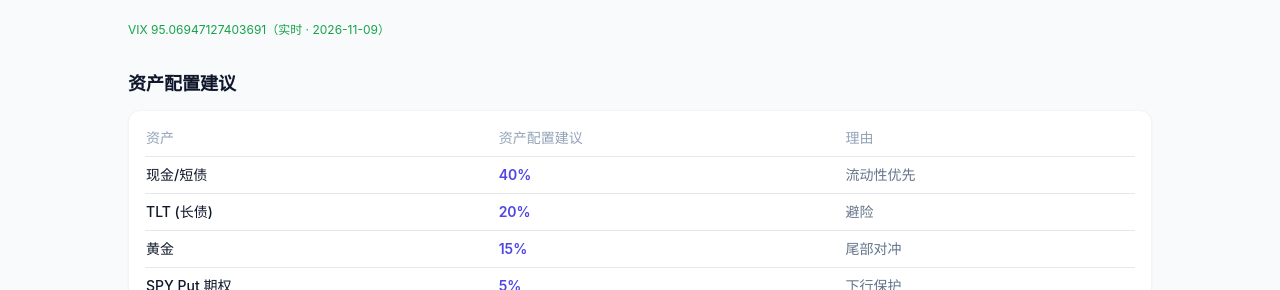
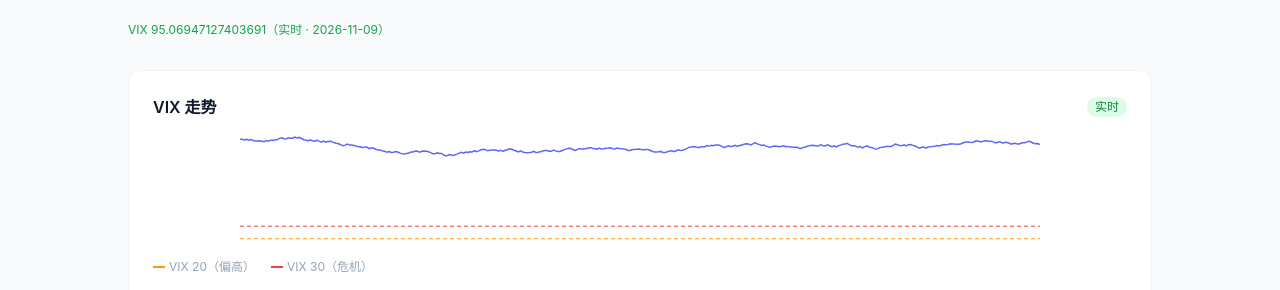
Before and after one commit to weacond/weacondwebsite, a Next.js app: page /macro in a window 1280 px wide. Both pictures are taken after a click on the button "加载实时 VIX". Shown: the part 510-800 px from the top of the page. Built offline with nearby package versions, Linux system fonts and the light colour scheme; no server answers.

Commit message:
feat(macro): VIX trend sparkline (live/demo) with 20/30 threshold lines, rendered from /api/marketdata VIX history

```diff
--- a/pages/macro.js
+++ b/pages/macro.js
@@ -42,6 +42,7 @@ export default function MacroPage() {
   const [dataSource, setDataSource] = useState("demo");
   const [loadingVix, setLoadingVix] = useState(false);
   const [vixNote, setVixNote] = useState("");
+  const [vixSeries, setVixSeries] = useState([]);
 
   // 用当前 VIX（演示或真实）重新评估宏观状态；其余指标暂用演示占位
   const MACRO = assessMacroState({ ...DEMO_INDICATORS, vix });
@@ -57,6 +58,7 @@ export default function MacroPage() {
       const candles = data.candles || [];
       const last = candles[candles.length - 1];
       if (!last || !last.close) throw new Error(lang === "en" ? "No VIX data returned" : "未获取到 VIX 数据");
+      setVixSeries(candles.map((c) => ({ date: c.date, close: Number(c.close) })));
       setVix(Number(last.close));
       setDataSource(data.live ? "live" : "demo");
       setVixNote(data.live
@@ -140,6 +142,23 @@ export default function MacroPage() {
             <p className={`text-xs mb-8 ${dataSource === "live" ? "text-green-600" : "text-amber-600"}`}>{vixNote}</p>
           )}
 
+          {/* VIX 走势迷你图 */}
+          {vixSeries.length > 1 && (
+            <div className="bg-white rounded-xl p-6 shadow-sm border border-slate-100 mb-8">
+              <div className="flex items-center justify-between mb-3">
+                <h3 className="font-semibold">{L.vixTrend}</h3>
+                <span className={`text-xs px-2 py-0.5 rounded-full ${dataSource === "live" ? "bg-green-100 text-green-700" : "bg-slate-100 text-slate-500"}`}>
+                  {dataSource === "live" ? (lang === "en" ? "Live" : "实时") : (lang === "en" ? "Demo" : "演示")}
+                </span>
+              </div>
+              <VixSparkline data={vixSeries} />
+              <div className="flex gap-4 mt-2 text-xs text-slate-400">
+                <span className="flex items-center gap-1"><span className="inline-block w-3 h-0.5 bg-amber-500" />{lang === "en" ? "VIX 20 (elevated)" : "VIX 20（偏高）"}</span>
+                <span className="flex items-center gap-1"><span className="inline-block w-3 h-0.5 bg-red-500" />{lang === "en" ? "VIX 30 (crisis)" : "VIX 30（危机）"}</span>
+              </div>
+            </div>
+          )}
+
           {/* 配置建议 */}
           <h2 className="text-lg font-bold mb-3">{L.allocation}</h2>
           <div className="bg-white rounded-xl p-4 shadow-sm border border-slate-100">
@@ -171,6 +190,29 @@ export default function MacroPage() {
   );
 }
 
+// VIX 走势迷你图（含 20/30 阈值参考线）
+function VixSparkline({ data }) {
+  const W = 800;
+  const H = 120;
+  const pad = 6;
+  const closes = data.map((d) => d.close);
+  const min = Math.min(...closes, 15);
+  const max = Math.max(...closes, 30);
+  const range = max - min || 1;
+  const x = (i) => (i / (data.length - 1)) * W;
+  const y = (v) => H - pad - ((v - min) / range) * (H - pad * 2);
+  const points = data.map((d, i) => `${x(i).toFixed(1)},${y(d.close).toFixed(1)}`).join(" ");
+  const y20 = y(20);
+  const y30 = y(30);
+  return (
+    <svg viewBox={`0 0 ${W} ${H}`} className="w-full" style={{ height: 120 }}>
+      {20 >= min && 20 <= max && <line x1="0" y1={y20} x2={W} y2={y20} stroke="#f59e0b" strokeWidth="1" strokeDasharray="4 3" />}
+      {30 >= min && 30 <= max && <line x1="0" y1={y30} x2={W} y2={y30} stroke="#ef4444" strokeWidth="1" strokeDasharray="4 3" />}
+      <polyline points={points} fill="none" stroke="#6366f1" strokeWidth="1.5" />
+    </svg>
+  );
+}
+
 const zh = {
   title: "宏观情绪",
   subtitle: "市场状态识别 · 风险评分 · 资产配置建议（引擎评估）",
@@ -180,6 +222,7 @@ const zh = {
   riskNote: "综合 VIX、信用利差、通胀与利率；越高越需防御与现金。",
   summary: "状态决定配置基调：危机/滞胀偏防御，宽松/牛市偏进攻，中性均衡。",
   indicators: "宏观指标",
+  vixTrend: "VIX 走势",
   allocation: "资产配置建议",
   asset: "资产",
   reason: "理由",
@@ -194,6 +237,7 @@ const en = {
   riskNote: "Composite of VIX, credit spread, inflation & rates; higher = more defensive.",
   summary: "Regime sets the tone: crisis/stagflation lean defensive, boom/bull lean aggressive, neutral is balanced.",
   indicators: "Macro Indicators",
+  vixTrend: "VIX Trend",
   allocation: "Allocation Suggestions",
   asset: "Asset",
   reason: "Reason",
```
